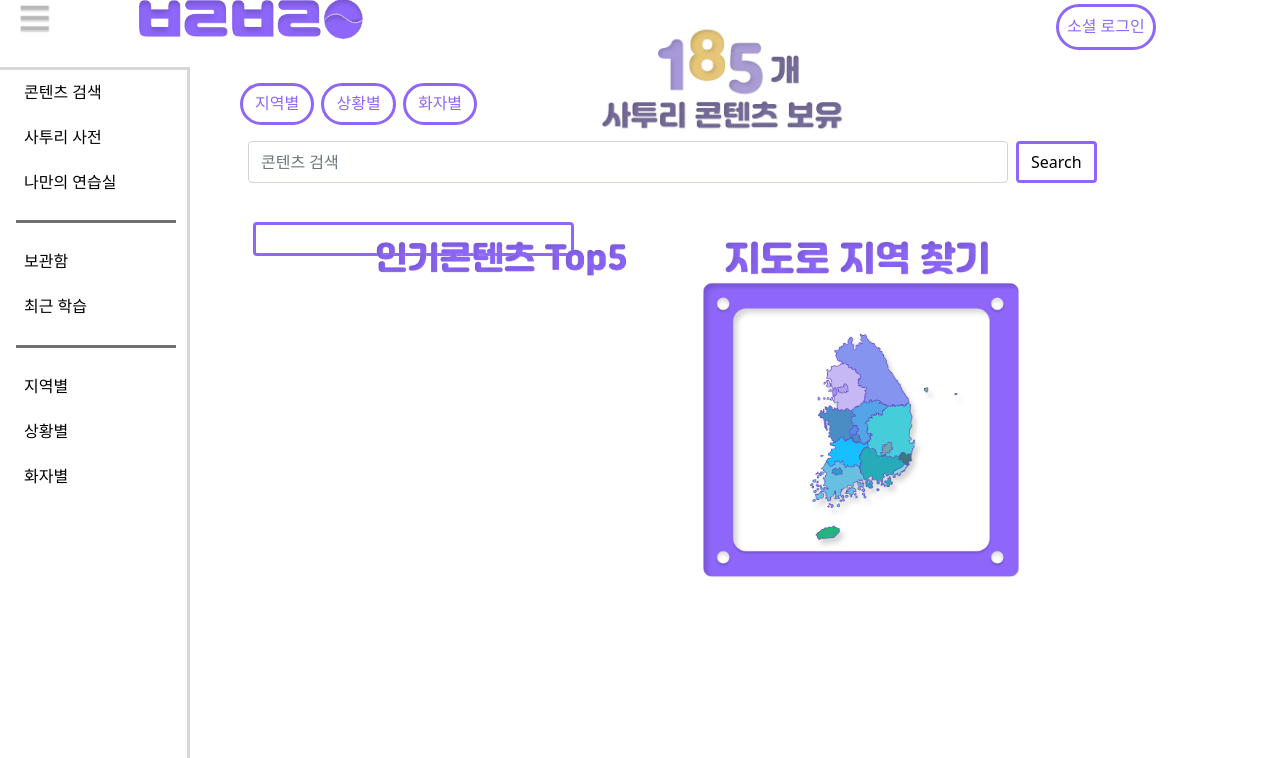
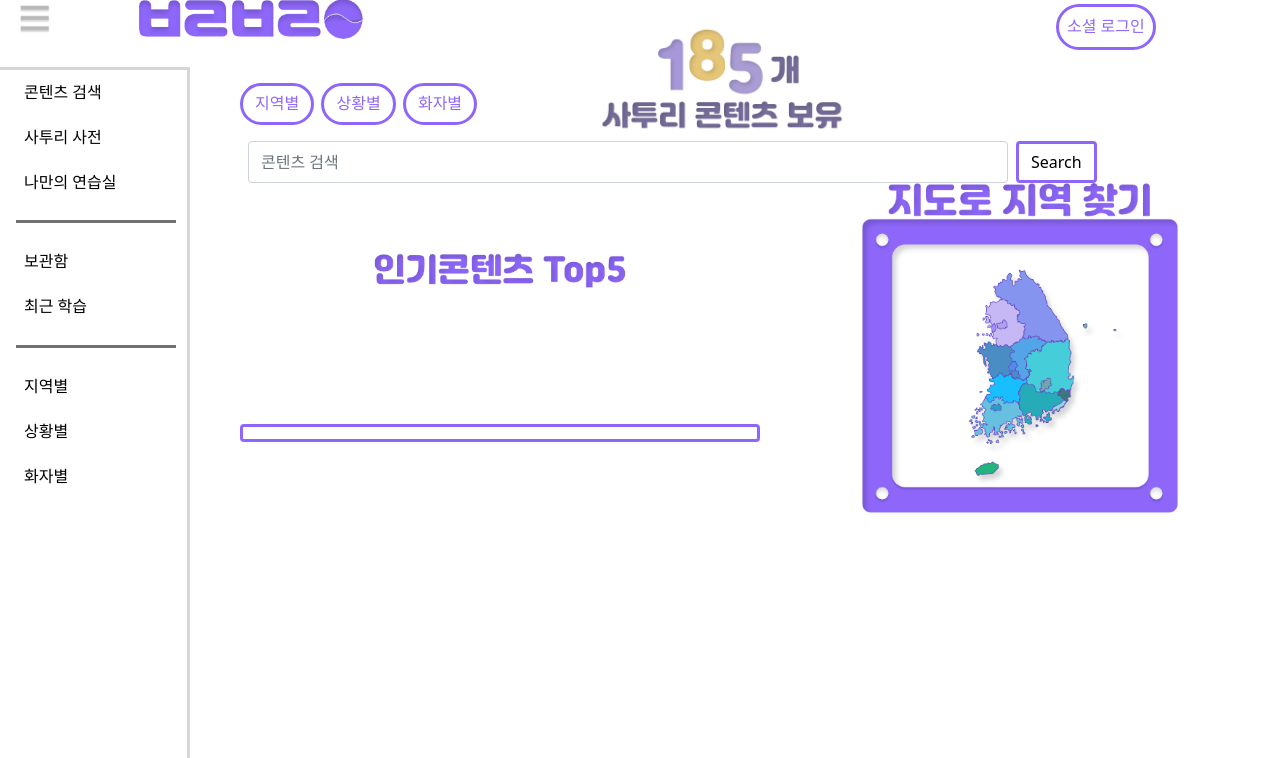
Before and after one commit to YoujKim/BlueberrySmoothie, a Django app: page / in a window 1280 px wide. Shown: the part 28-786 px from the top of the page. Run offline with Django 4.2, Linux system fonts and the light colour scheme; data that the repository does not hold is empty; some libraries are stand-ins or nearby versions; some web fonts are replaced.

Commit message:
homepage 레이아웃 수정

```diff
--- a/static/style.css
+++ b/static/style.css
@@ -154,11 +154,34 @@
 .container {
     display: grid;
     grid-template-columns: 2fr 1fr 1fr;
-    grid-template-rows: 1fr 3fr 3fr;
+    grid-template-rows: 1fr 2fr 2fr;
+}
+
+
+.content {
+    display: grid;
+    grid-template-columns: 1fr 1fr;
+}
+
+.center {
+    display: grid;
+    place-items: center;
 }
 
 .lconhead {
     grid-area: 1 / 1 / 2 / 2;
+}
+
+.lcon {
+    grid-column: 1 / 2;
+}
+
+.litem {
+    grid-area: 2 / 1 / 4 / 2;
+}
+
+.rcon {
+    grid-column: 2 / 3;
 }
 
 .rconhead {
--- a/templates/home.html
+++ b/templates/home.html
@@ -1,5 +1,6 @@
 {% extends 'base.html' %}
 {% block content %}
+{% load static %}
 
   <!-- 본문 -->
   <!--다운: 일단 주석처리 해놓았습니당.. -->
@@ -31,41 +32,7 @@
           width: 248px;">
       </i1>
 
-      <i2>
-        <img class = "인기콘텐츠Top5"
-        src = "../static/searching/인기콘텐츠Top5.png"
-        alt = "인기콘텐츠Top5"
-        title = "인기콘텐츠Top5"
-        style =
-          "position: absolute;
-          top: 269px;
-          left: 375px;
-          height: 35px;">
-      </i2>
 
-      <i3>
-        <img class = "지도로지역찾기"
-        src = "../static/searching/지도로지역찾기.png"
-        alt = "지도로지역찾기"
-        title = "지도로지역찾기"
-        style =
-          "position: absolute;
-          top: 269px;
-          left: 725px;
-          height: 35px;">
-      </i3>
-
-      <i4>
-        <img class = "right_box"
-        src = "../static/searching/right_box.png"
-        alt = ""
-        title = ""
-        style =
-          "position: absolute;
-          top: 310px;
-          left: 700px;
-          height: 300px;">
-      </i4>
       <!-- 주석
       <i5>
         <img class = "left_box"
@@ -150,20 +117,57 @@
     </form>
   </div>
 
-  <div class="my-3 btn col-4">
+  <div class="content">
+    <div class="lcon center">
+      <i2>
+        <img class = "Top5"
+        src = "../static/searching/Top5.png"
+        alt = "Top5"
+        title = "Top5"
+        style =
+          "margin-top: 10px;
+          top: 269px;
+          left: 375px;
+          height: 35px;">
+      </i2>
 
-    <!--다운: 일단 주석처리 해놓았습니당.. -->
-   <!-- <h4 class="my-1">인기 콘텐츠 TOP5</h4> -->
-
-    <div class="my-3 btn col-12" style="border:#8E67FA solid;">
-      <div style="font-size: 20px;">
-        <ul style="list-style:none; padding-left:0px; margin-top:16px;">
-            {% for voice in voice_list %}
-              <li><a class="btn btn-outline col-10 my-2" href="{% url 'voice:voice_detail' pk=voice.id %}">{{voice.title}}</a></li>
-            {% endfor %}
-        </ul>
+      <div class="my-3 btn col-12" style="border:#8E67FA solid;">
+        <div style="font-size: 15px;">
+          <ul style="list-style:none; padding:0px; margin:0px;">
+              {% for voice in voice_list %}
+                <li><a class="btn btn-outline col-10 my-2" href="{% url 'voice:voice_detail' pk=voice.id %}">{{voice.title}}</a></li>
+              {% endfor %}
+          </ul>
+        </div>
       </div>
     </div>
+
+    <div class="rcon center">
+      <i3>
+        <img class = "jidoro"
+        src = "../static/searching/jidoro.png"
+        alt = "jidoro"
+        title = "jidoro"
+        style =
+          "top: 269px;
+          left: 725px;
+          height: 35px;">
+      </i3>
+
+      <a href="{% url "voice:voice_map" %}">
+        <img class = "right_box"
+        src = "{% static 'searching/right_box.png' %}"
+        alt = ""
+        title = ""
+        style =
+          "top: 310px;
+          left: 700px;
+          height: 300px;"
+          >
+      </a>
+    </div>
+
+
 
   </div>
   <!-- /본문 -->
```
Also changed, not shown: voice/templates/voice/voice_map.html (+13 -0 lines), static/searching/Top5.png (renamed from static/searching/인기콘텐츠Top5.png), static/searching/jidoro.png (renamed from static/searching/지도로지역찾기.png).
